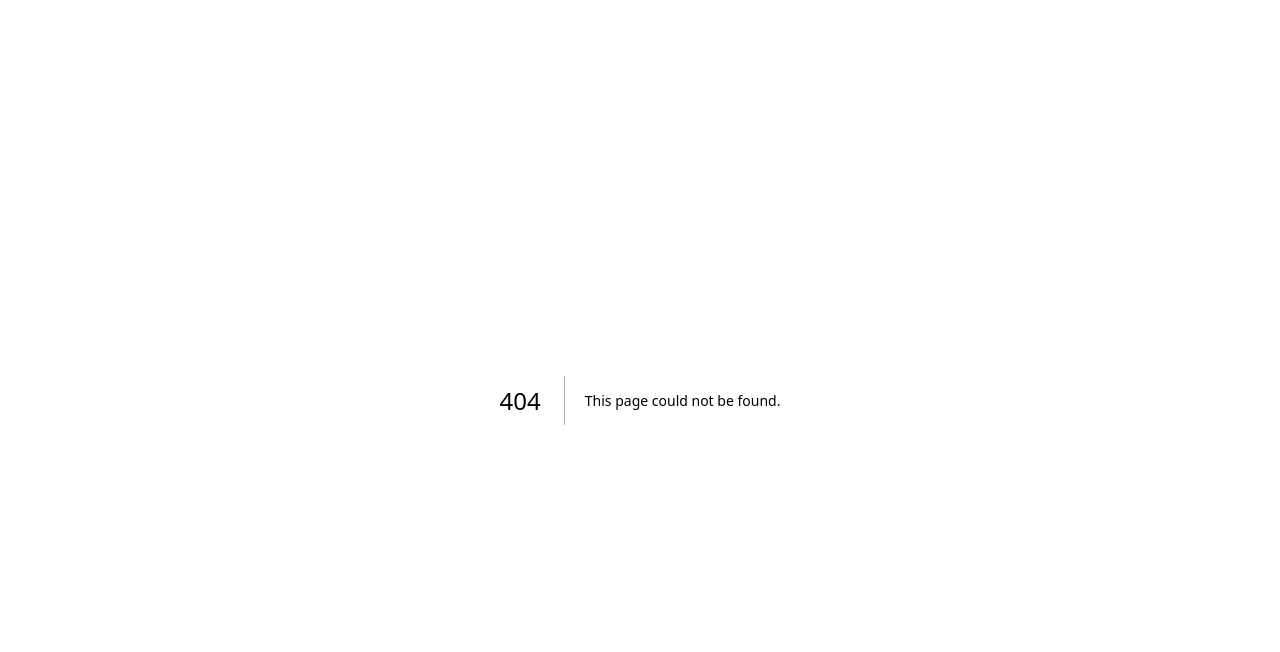
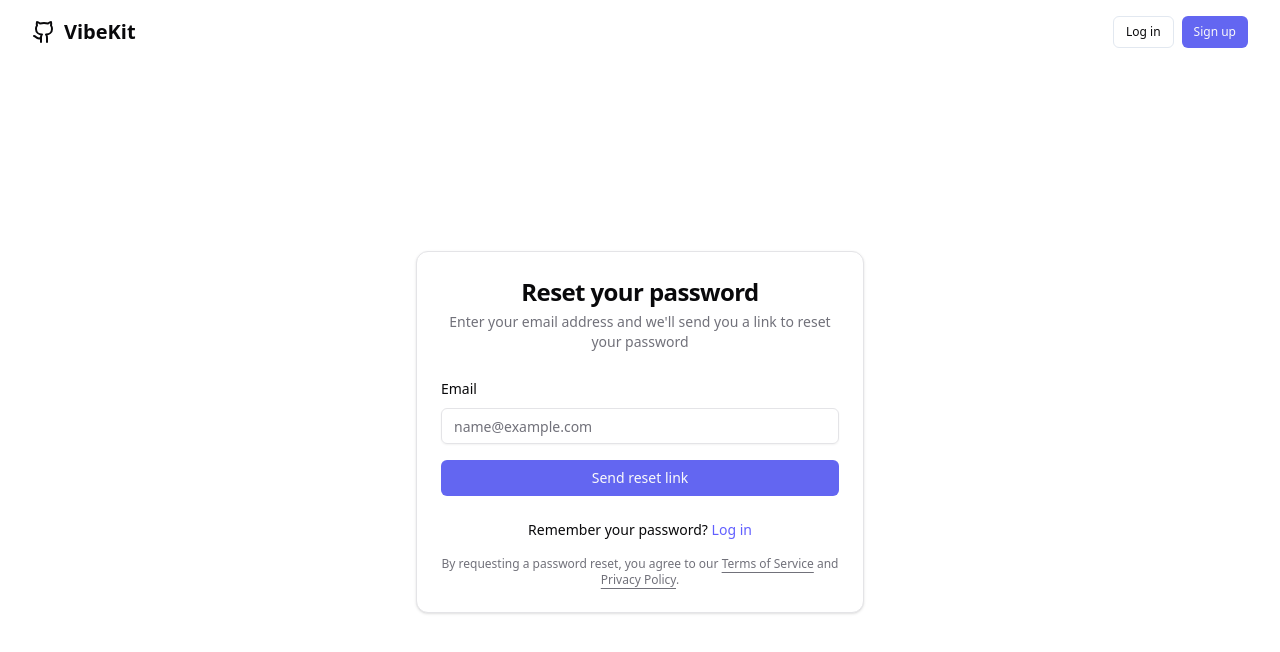
Before and after one commit to adamtossell/vibe-kit, a Next.js app: page /forgot-password in a window 1280 px wide. Before the commit this address had no page. Shown: the top 652 px of the page. Built offline with nearby package versions, Linux system fonts and the light colour scheme.

Commit message:
forgot password page

```diff
--- /dev/null
+++ b/app/forgot-password/page.tsx
@@ -0,0 +1,106 @@
+"use client"
+
+import type React from "react"
+
+import { useState } from "react"
+import Link from "next/link"
+import { useRouter } from "next/navigation"
+import { Button } from "@/components/ui/button"
+import { Card, CardContent, CardDescription, CardFooter, CardHeader, CardTitle } from "@/components/ui/card"
+import { Input } from "@/components/ui/input"
+import { Label } from "@/components/ui/label"
+import { Navbar } from "@/components/navbar"
+
+export default function ForgotPasswordPage() {
+  const router = useRouter()
+  const [isLoading, setIsLoading] = useState(false)
+  const [email, setEmail] = useState("")
+  const [error, setError] = useState("")
+  const [success, setSuccess] = useState(false)
+
+  const handleSubmit = async (e: React.FormEvent) => {
+    e.preventDefault()
+    setError("")
+    setSuccess(false)
+
+    if (!email) {
+      setError("Please enter your email address")
+      return
+    }
+
+    setIsLoading(true)
+
+    // Simulate password reset request - in a real app, you would call your auth API here
+    try {
+      // Mock successful password reset request
+      await new Promise((resolve) => setTimeout(resolve, 1000))
+      setSuccess(true)
+    } catch (err) {
+      setError("An error occurred while sending the reset link")
+    } finally {
+      setIsLoading(false)
+    }
+  }
+
+  return (
+    <div className="flex flex-col min-h-screen">
+      <Navbar />
+      <main className="flex-1 flex items-center justify-center p-4 md:p-8">
+        <Card className="w-full max-w-md">
+          <CardHeader className="space-y-1">
+            <CardTitle className="text-2xl font-bold text-center">Reset your password</CardTitle>
+            <CardDescription className="text-center">
+              Enter your email address and we'll send you a link to reset your password
+            </CardDescription>
+          </CardHeader>
+          <CardContent className="space-y-4">
+            {error && (
+              <div className="p-3 text-sm bg-red-50 border border-red-200 text-red-600 rounded-md">{error}</div>
+            )}
+            {success && (
+              <div className="p-3 text-sm bg-green-50 border border-green-200 text-green-600 rounded-md">
+                If an account exists with this email, you will receive a password reset link shortly.
+              </div>
+            )}
+
+            <form onSubmit={handleSubmit} className="space-y-4">
+              <div className="space-y-2">
+                <Label htmlFor="email">Email</Label>
+                <Input
+                  id="email"
+                  type="email"
+                  placeholder="name@example.com"
+                  value={email}
+                  onChange={(e) => setEmail(e.target.value)}
+                  required
+                />
+              </div>
+              <Button type="submit" className="w-full" disabled={isLoading}>
+                {isLoading ? "Sending reset link..." : "Send reset link"}
+              </Button>
+            </form>
+          </CardContent>
+          <CardFooter className="flex flex-col space-y-4">
+            <div className="text-center text-sm">
+              Remember your password?{" "}
+              <Link href="/login" className="text-primary hover:underline">
+                Log in
+              </Link>
+            </div>
+            <div className="text-center text-xs text-muted-foreground">
+              By requesting a password reset, you agree to our{" "}
+              <Link href="/terms" className="underline underline-offset-4 hover:text-primary">
+                Terms of Service
+              </Link>{" "}
+              and{" "}
+              <Link href="/privacy" className="underline underline-offset-4 hover:text-primary">
+                Privacy Policy
+              </Link>
+              .
+            </div>
+          </CardFooter>
+        </Card>
+      </main>
+    </div>
+  )
+}
```
